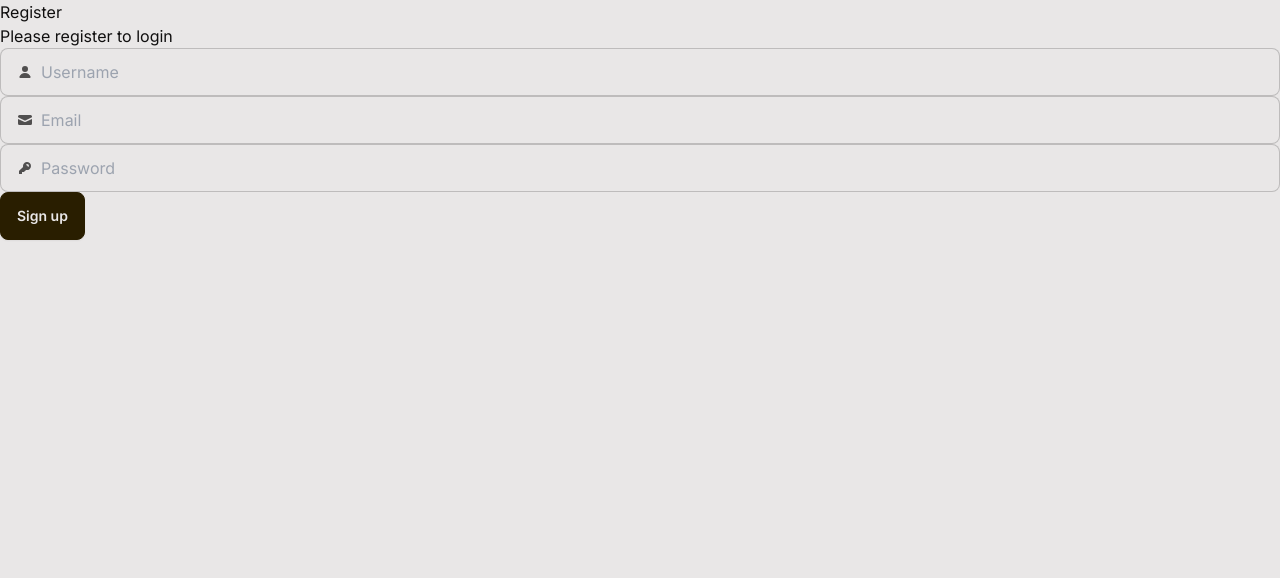
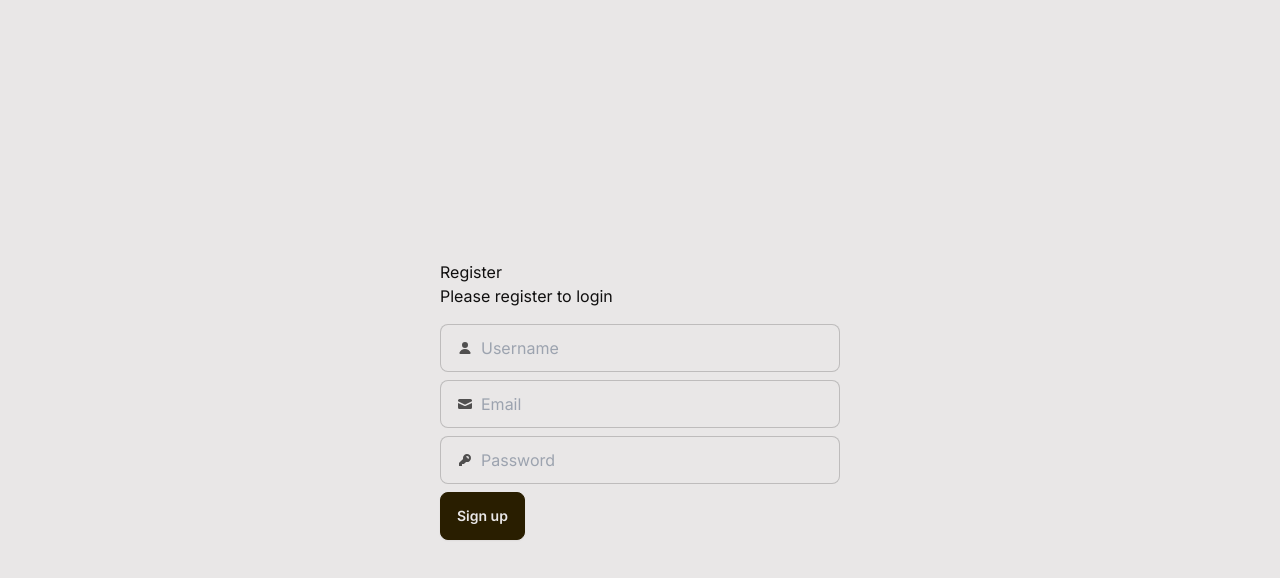
Before and after one commit to leylashd/eventmakers-pixelpioneers, a Next.js app: page /register in a window 1280 px wide. Shown: the top 578 px of the page. Built offline with nearby package versions, Linux system fonts and the light colour scheme.

Commit message:
create register functionality

```diff
--- /dev/null
+++ b/src/app/(auth)/layout.js
@@ -0,0 +1,7 @@
+export default function Layout({ children }) {
+  return (
+    <main className="h-screen flex items-center justify-center">
+      <div className="w-[400px]">{children}</div>
+    </main>
+  );
+}
--- a/src/components/auth/register.jsx
+++ b/src/components/auth/register.jsx
@@ -1,13 +1,34 @@
-import React from "react";
+"use client";
+
+import { useState } from "react";
 
 export const Register = () => {
+  const [message, setMessage] = useState("");
+
+  async function handleRegister(formData) {
+    const name = formData.get("name");
+    const email = formData.get("email");
+    const password = formData.get("password");
+
+    const res = await fetch("https://eventmakers.devscale.id/auth/register", {
+      method: "POST",
+      headers: {
+        "Content-Type": "application/json",
+      },
+      body: JSON.stringify({ name, email, password }),
+    });
+
+    const jsonRes = await res.json();
+    setMessage(jsonRes.message);
+  }
+
   return (
-    <main>
+    <main className="space-y-4">
       <section>
         <h1>Register</h1>
         <p>Please register to login</p>
       </section>
-      <form>
+      <form className="space-y-2" action={handleRegister}>
         <label class="input input-bordered flex items-center gap-2">
           <svg
             xmlns="http://www.w3.org/2000/svg"
@@ -17,7 +38,13 @@ export const Register = () => {
           >
             <path d="M8 8a3 3 0 1 0 0-6 3 3 0 0 0 0 6ZM12.735 14c.618 0 1.093-.561.872-1.139a6.002 6.002 0 0 0-11.215 0c-.22.578.254 1.139.872 1.139h9.47Z" />
           </svg>
-          <input name="name" type="text" class="grow" placeholder="Username" />
+          <input
+            name="name"
+            type="text"
+            class="grow"
+            placeholder="Username"
+            className="my-4"
+          />
         </label>
         <label class="input input-bordered flex items-center gap-2">
           <svg
@@ -53,6 +80,7 @@ export const Register = () => {
         </label>
         <button className="btn btn-neutral">Sign up</button>
       </form>
+      {message !== "" ? <div>{message}</div> : null}
     </main>
   );
 };
```
